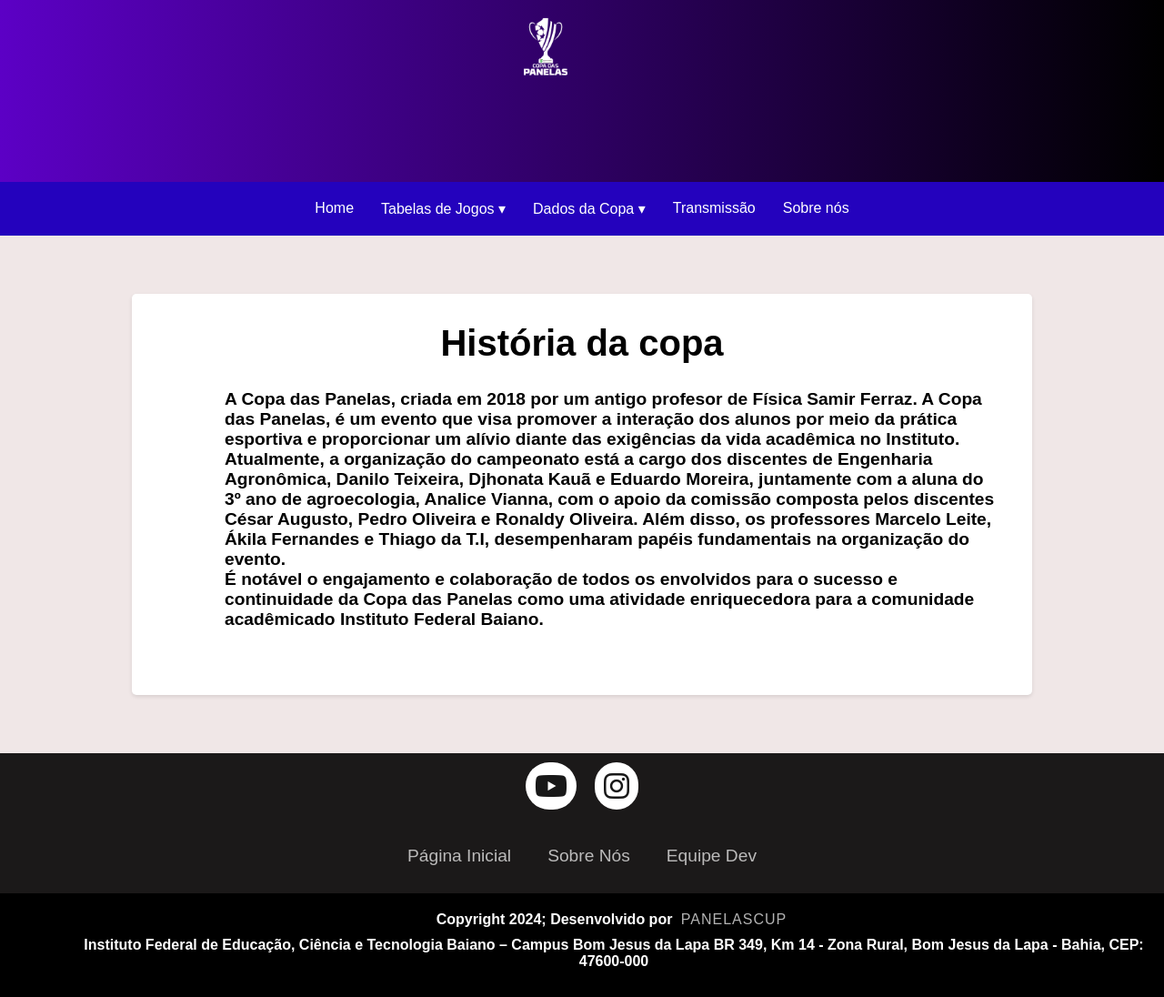
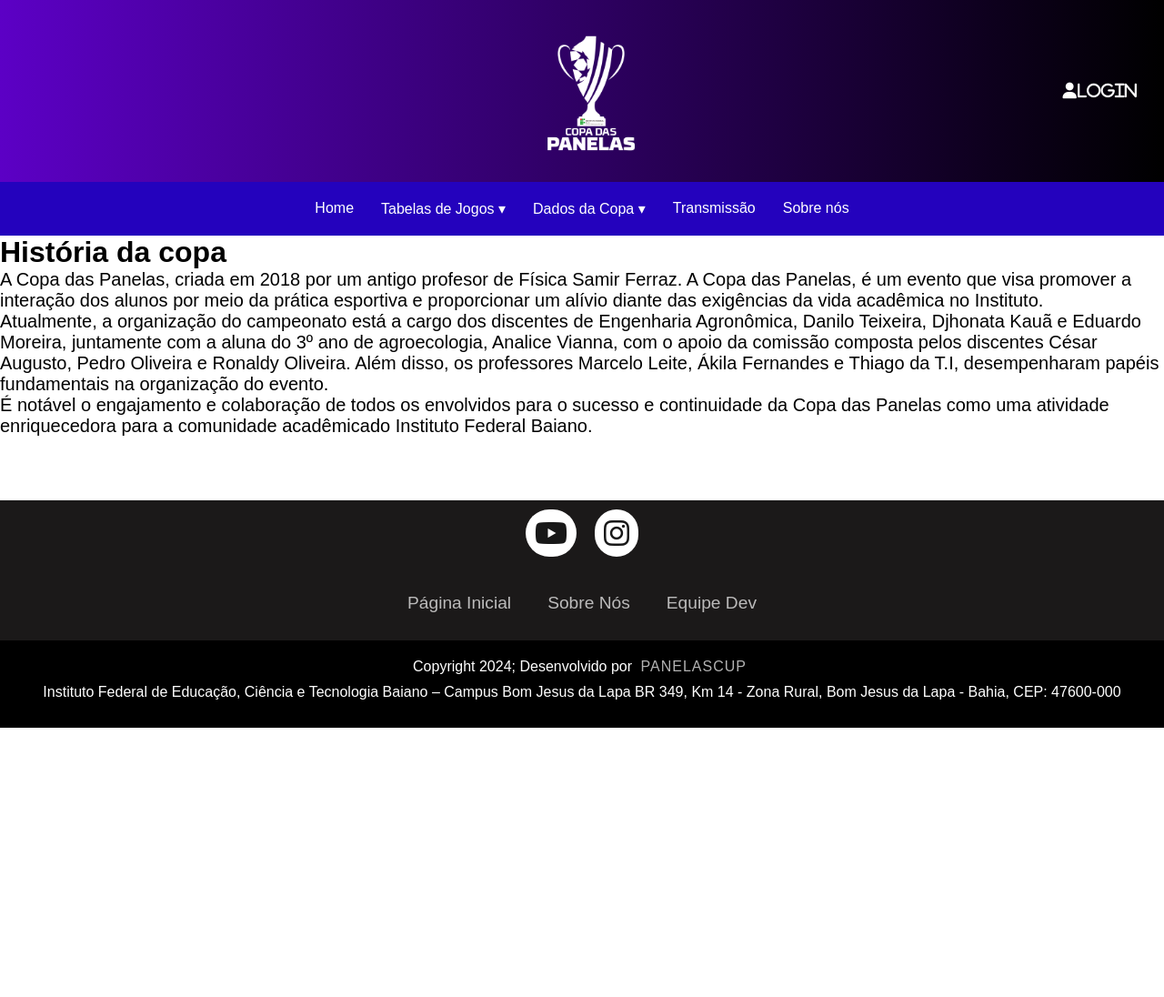
Before and after one commit to Adrian25-png/copadaspanelas, a PHP site: page /copadaspanelas/sobreNosHistory.php in a window 1280 px wide. Shown: the whole page at 91% size. After the commit the page ends 800 px from the top, so only its background shows below. Run offline with PHP 8.4, Linux system fonts and the light colour scheme.

Commit message:
algumas alterações

```diff
--- a/app/pages/sobreNosHistory.php
+++ b/app/pages/sobreNosHistory.php
@@ -4,15 +4,20 @@
     <meta charset="UTF-8">
     <meta name="viewport" content="width=device-width, initial-scale=1.0">
     <title>História da Copa das Panelas</title>
-    <link rel="stylesheet" href="../.../../../public/css/cssfooter.css">
-    <link rel="stylesheet" href="../../public/css/sobre_nos.css">
+    <link rel="stylesheet" href="../../public/css/HomePage.css">
     <link rel="stylesheet" href="../../public/css/cssheader.css">
-    <link rel="stylesheet" href="../../public/css/HomePage.css">
+    <link rel="stylesheet" href="../../public/css/cssfooter.css">
     <link rel="stylesheet" href="https://cdnjs.cloudflare.com/ajax/libs/font-awesome/6.5.2/css/all.min.css">
+    <link rel="shortcut icon" href="../../public/imgs/ESCUDO COPA DAS PANELAS.png" type="image/x-icon">
+    <link rel="stylesheet" href="../../public/css/sobre_nosHistory.css">
+
+
 
 </head>
 <body>
-    <?php  require_once 'header.php' ?>
+
+    <?php  require_once 'header.php'?>
+
     <nav id="nav-menu">
         <ul>
             <li><a href="../pages/HomePage.php">Home</a></li>
@@ -28,12 +33,12 @@
                 <a href="">Dados da Copa ▾</a>
                 <ul class="dropdown">
                     <li><a href="../pages/publicacoes.php">Publicações</a></li>
-                    <li><a href="../pages/sobreNos.php">História</a></li>
+                    <li><a href="../pages/sobreNosTeam.php">História</a></li>
                     <li><a href="">Estatísticas</a></li> <!--Criar um dropdown para os outros arquivos de estatistica de jogador-->
                 </ul>
             </li>
             <li><a href="Jogos Proximos.php">Transmissão</a></li>
-            <li><a href="../pages/sobreNos.php">Sobre nós</a></li>
+            <li><a href="../pages/sobreNosTeam.php">Sobre nós</a></li>
         </ul>
     </nav>
     <div class="container">
--- a/public/css/sobre_nos.css
+++ b/public/css/sobre_nos.css
@@ -10,10 +10,11 @@ body{
     background: rgba(238, 227, 227, 0.828);
 }
 .container {
-    display: block;
+    width: 100%;
+    display: grid;
     align-items: center;
     justify-content: center;
-    max-width: 990px;
+    max-width: 1350px;
     margin: 0 auto;
     padding: 2rem;
     background-color: #fff;
--- /dev/null
+++ b/public/css/sobre_nosHistory.css
@@ -0,0 +1,6 @@
+p {
+
+    font-family:Arial, Helvetica, sans-serif;
+    font-size: 20px;
+    text-align: left;
+}
```
